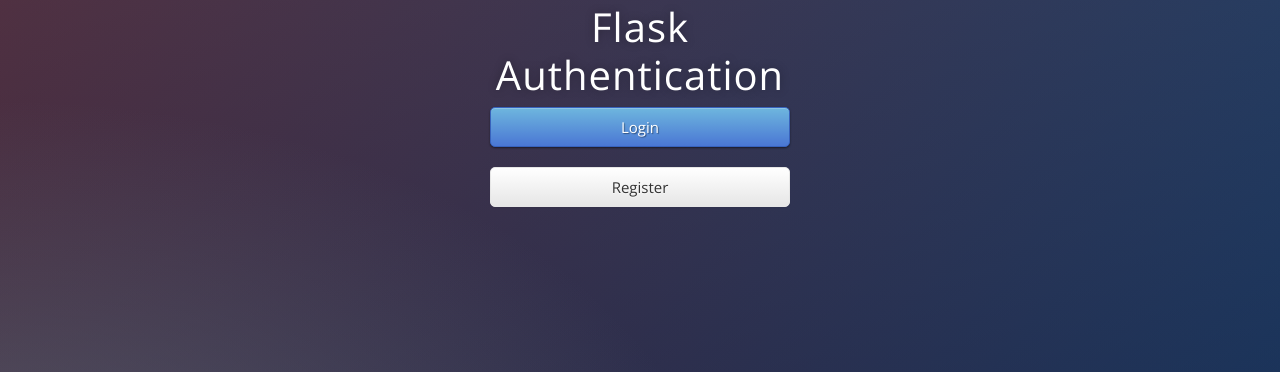
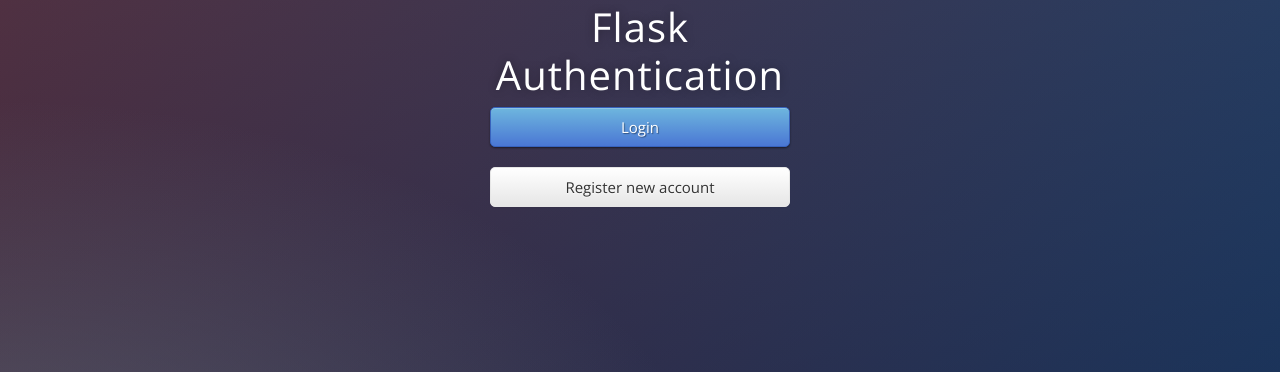
Before and after one commit to RockPiryt/Authentication_page, a Flask app: page / in a window 1280 px wide. Shown: the part 247-619 px from the top of the page. Run offline with Flask 3, Linux system fonts and the light colour scheme; some libraries are stand-ins or nearby versions.

Commit message:
'RockPiryt' - simple change to test pipeline

```diff
--- a/templates/index.html
+++ b/templates/index.html
@@ -5,7 +5,7 @@
 	<h1>Flask Authentication</h1>
 
   <a href="{{ url_for('login') }}" class="btn btn-primary btn-block btn-large">Login</a>
-  <a href="{{ url_for('register') }}" class="btn btn-secondary btn-block btn-large">Register</a>
+  <a href="{{ url_for('register') }}" class="btn btn-secondary btn-block btn-large">Register new account</a>
 
 </div>
 
```
